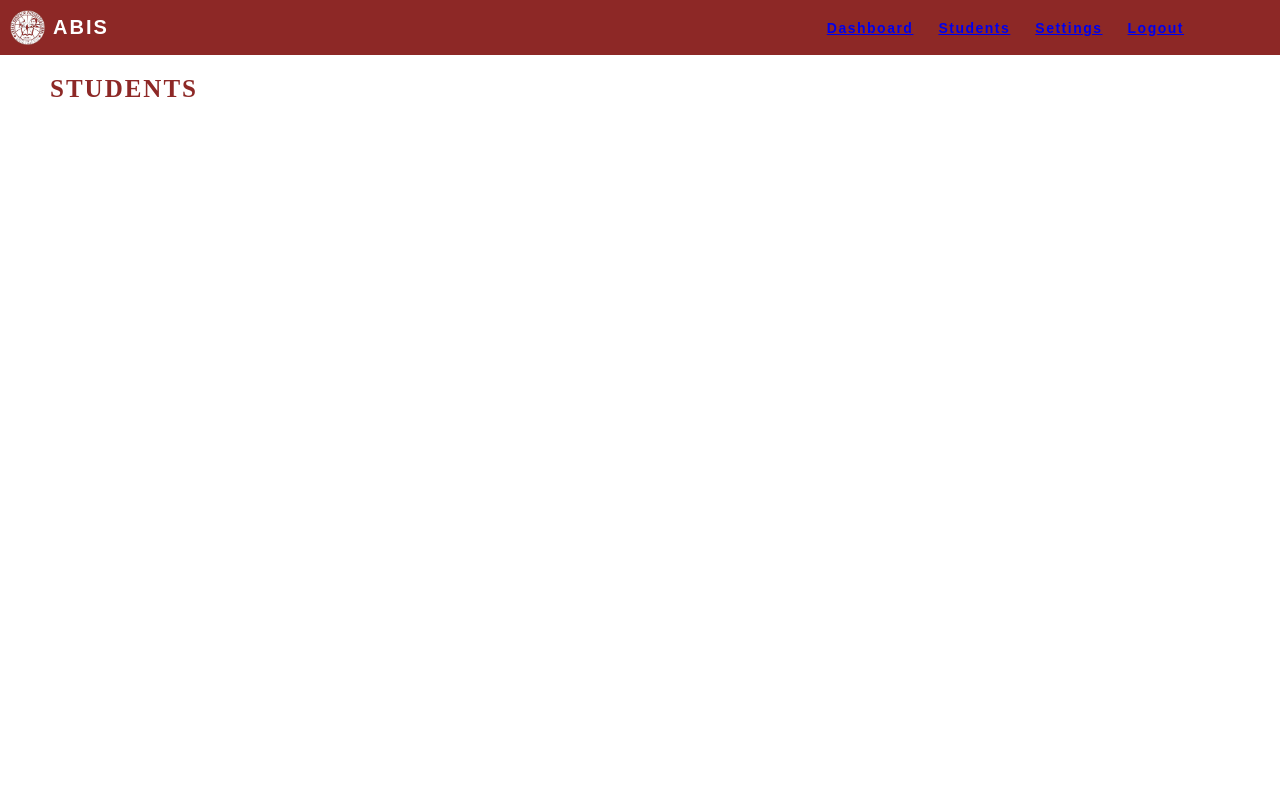
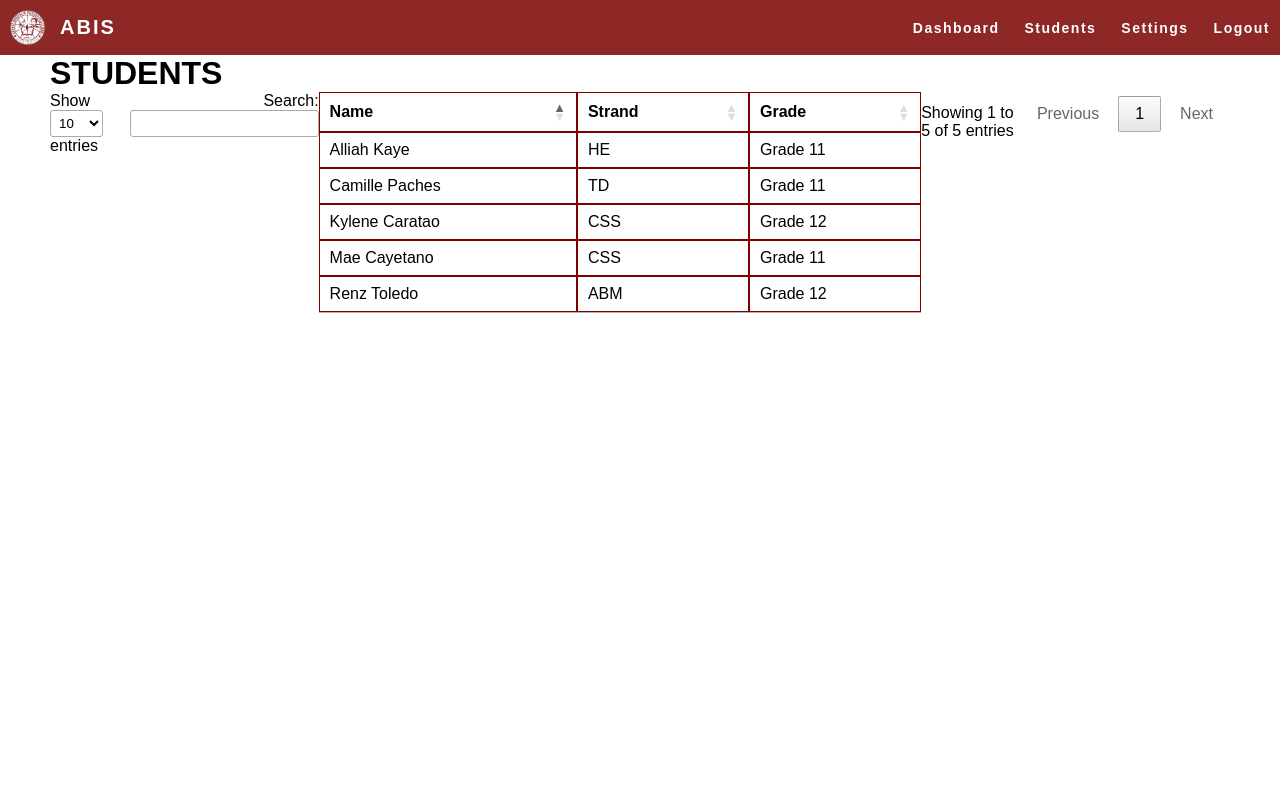
Before and after one commit to kyclmnt/Capstone1, a PHP site: page /student.html in a window 1280 px wide. Run offline with PHP 8.4, Linux system fonts and the light colour scheme; some libraries are stand-ins or nearby versions.

Commit message:
fixed some errors

```diff
--- a/OES/css/login.css
+++ b/OES/css/login.css
@@ -123,6 +123,7 @@ form > button{
     color: white;
     padding: 10px;
     border-radius: 10px;
+    border-color: transparent!important;
 }
 
 form > span#email,
@@ -144,6 +145,11 @@ form > span > label{
     margin-left: 3%;
 }
 
+a{
+    text-decoration: none;
+    color: white;
+}
+
 div#two > #btn-fquestion{
     position: absolute;
     bottom: 0;
--- a/OES/css/student.css
+++ b/OES/css/student.css
@@ -9,17 +9,17 @@
 }
 main{
     height: 100%;
-    display: grid;
-    grid-auto-rows: auto;
-    grid-template-rows: min-content 1fr 1fr;
-    grid-template-columns: repeat(2,1fr);
-    padding-left: 50px;
+    width:100%;
+    overflow-x: hidden;
+    /* padding-left: 50px; */
+    padding-inline: 50px;
 }
 
 body{
     display: flex;
     flex-direction: column;
     height: 100vh;
+    width: 100vw;
 }
 header{
     background-color: #8d2826;
@@ -30,35 +30,40 @@ header{
     font-weight: bold;
     display: flex;
     align-items: center;
+    justify-content: space-between;
     gap: 0.50rem;
+}
+
+div#logo-holder{
+    display: flex;
+    justify-content: center;
+    align-items: center;
+    gap: 15px;
 }
 nav {
     display:flex;
     flex-direction: row;
     gap: 25px;
-    margin-left: 710px;
+    /* margin-left: 710px; */
     font-size: 14px;
     letter-spacing: 1.5px;
 }
-a:visited {
+
+a{
+    text-decoration: none;
     color: white;
-    background-color: transparent;
-    text-decoration: none;
+    display: flex;
+    /* justify-content: center; */
+    align-items: center;
+    column-gap: 10px;
 }
-a:active {
-    color: black;
-    background-color: transparent;
-    text-decoration: none;
+
+div{
+    display:flex;
+    flex-direction: row ;
 }
-a:hover {
-    color: black;
-    background-color: transparent;
-    text-decoration: none;
+
+td,
+th{
+    border: 1px solid maroon !important;
 }
-h1 {
-    color: #8d2826;
-    font-family: 'Times New Roman', Times, serif;
-    letter-spacing: 2px;
-    font-size: 25px;
-    padding-top: 20px;
-}
--- a/OES/enroll.html
+++ b/OES/enroll.html
@@ -3,7 +3,7 @@
 <head>
     <meta charset="UTF-8">
     <meta name="viewport" content="width=device-width, initial-scale=1.0">
-    <title>Login</title>
+    <title>Enroll</title>
     <link rel="stylesheet" href="css/login.css">
     <link rel="stylesheet" href="css/enroll.css">
 </head>
@@ -29,7 +29,7 @@
                 </span>
            </div>
            <form>
-                <span>
+                <span id="en">
                     ENROLL NOW!
                 </span>
                 <span>
--- a/OES/student.html
+++ b/OES/student.html
@@ -7,25 +7,83 @@
     <link rel="stylesheet" href="css/student.css">
     <meta name="viewport" content="width=device-width, initial-scale=1">
     <link rel="stylesheet" href="https://cdnjs.cloudflare.com/ajax/libs/font-awesome/4.7.0/css/font-awesome.min.css">
+    <script src="https://code.jquery.com/jquery-3.7.1.min.js"
+    integrity="sha256-/JqT3SQfawRcv/BIHPThkBvs0OEvtFFmqPF/lYI/Cxo="
+    crossorigin="anonymous"></script>
+    <link rel="stylesheet" href="https://cdn.datatables.net/1.13.6/css/jquery.dataTables.min.css">
+      <script src="https://cdn.datatables.net/1.13.6/js/jquery.dataTables.min.js"></script>
 </head>
 <body>
     <header>
-        <img src="logo.png" alt="" style="width:35px;height:35px";>
-        ABIS
-    <div>
+        <div id="logo-holder">
+            <img src="logo.png" alt="" style="width:35px;height:35px";>
+            ABIS
+       </div>
         <nav>
             <a href="dashboard.html">Dashboard</a>
             <a href="student.html">Students</a>
             <a href="settings.html">Settings</a>
             <a href="login.html">Logout</a>
         </nav>
-    </div>
+    </header>
 
-    </header>
     <main>
         <h1>
             STUDENTS
         </h1>
+            <div>
+                <table id="table">
+                    <thead>
+                        <tr>
+                            <th>
+                                Name
+                            </th>
+                            <th>
+                                Strand
+                            </th>
+                            <th>
+                                Grade
+                            </th>
+                        </tr>
+                    </thead>
+                    <tbody>
+                        <tr>
+                            <td>
+                                Mae Cayetano
+                            </td>
+                            <td>
+                                CSS
+                            </td>
+                            <td>
+                                Grade 11
+                            </td>
+                        </tr>
+                        <tr>
+                            <td>Kylene Caratao</td>
+                            <td>CSS</td>
+                            <td>Grade 12</td>
+                        </tr>
+                        <tr>
+                            <td>Renz Toledo</td>
+                            <td>ABM</td>
+                            <td>Grade 12</td>
+                        </tr>
+                        <tr>
+                            <td>Alliah Kaye</td>
+                            <td>HE</td>
+                            <td>Grade 11</td>
+                        </tr>
+                        <tr>
+                            <td>Camille Paches</td>
+                            <td>TD</td>
+                            <td>Grade 11</td>
+                        </tr>
+                    </tbody>
+                </table>
+                <script>
+                    $("#table").DataTable();
+                </script>
+            </div>
     </main>
 </body>
 </html>
```
Also changed, not shown: OES/css/dashboard.css (+29 -1 lines), OES/css/enroll.css (+8 -2 lines), OES/css/settings.css (+21 -7 lines), OES/css/view-students.css (deleted, +0 -9 lines), OES/dashboard.html (+5 -4 lines), OES/settings.html (+4 -4 lines), OES/view-students.html (deleted, +0 -95 lines).
